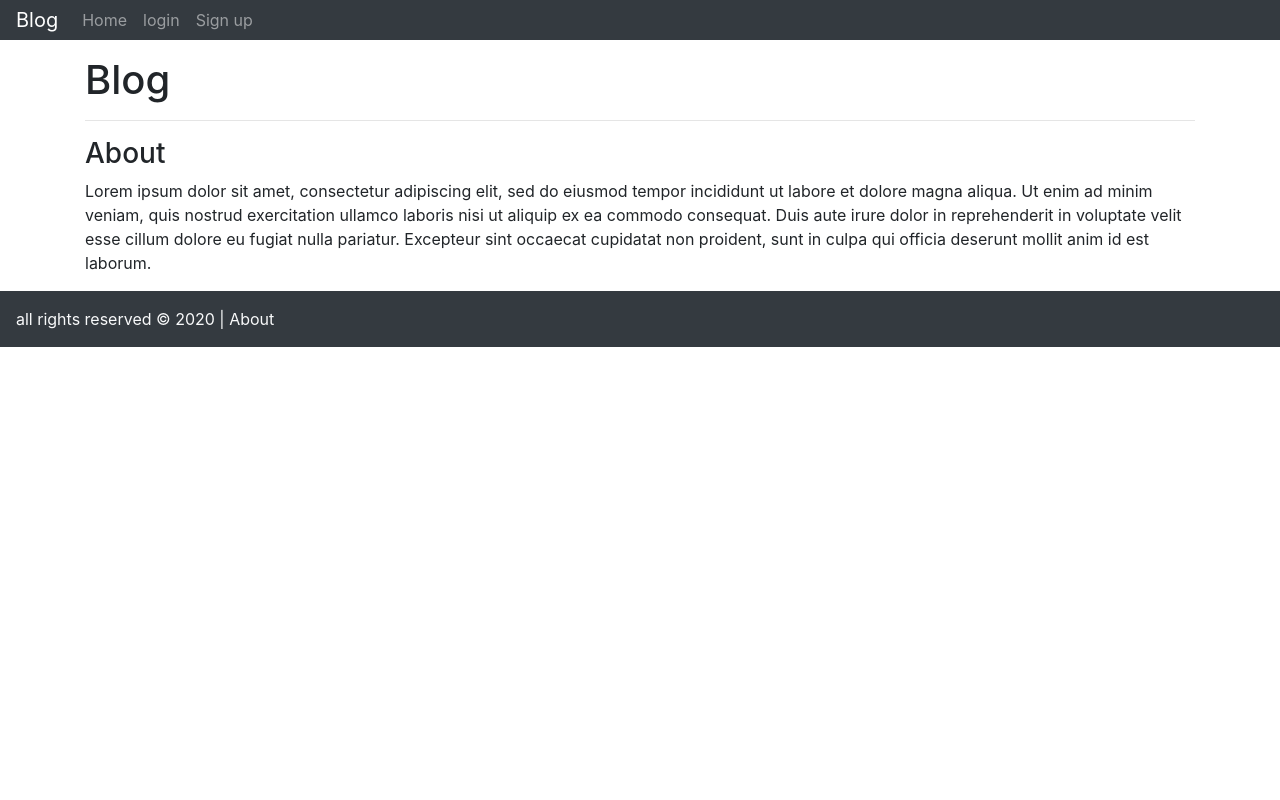
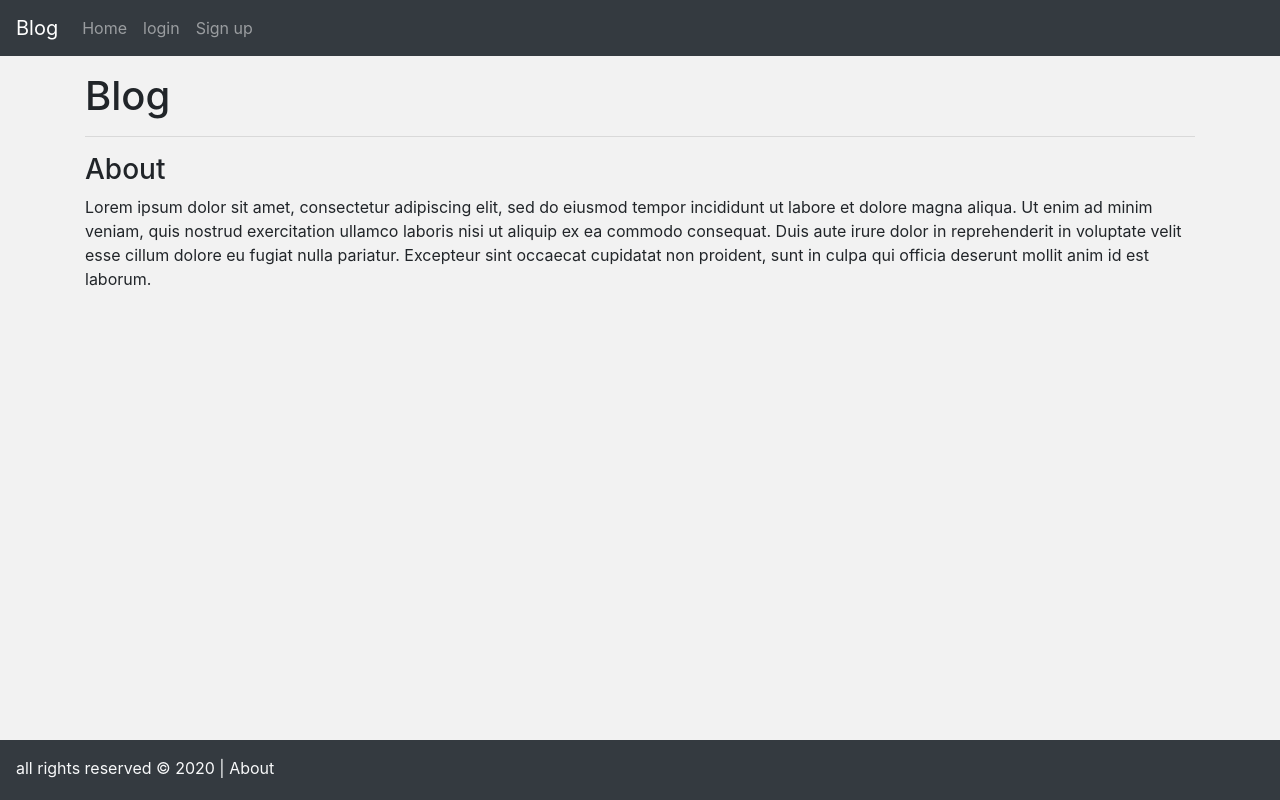
Before and after one commit to mohammed-g2/cms, a Flask app: page / in a window 1280 px wide. Run offline with Flask 2, Linux system fonts and the light colour scheme; some libraries are stand-ins or nearby versions.

Commit message:
updated the ui

```diff
--- a/app/static/css/style.css
+++ b/app/static/css/style.css
@@ -1,23 +1,16 @@
-.post {
-    background-color: antiquewhite;
-    border: 1px solid silver;
-    margin: 20px;
-    padding: 10px;
+body {
+    position: relative;
+    min-height: 100vh;
+    background-color: #f2f2f2;
 }
 
-nav {
-    background-color: azure;
-    border-bottom: 1ps solid black;
-    height: 40px;
-    padding: 5px;
+.wrapper {
+    padding-bottom: 60px;
 }
 
-nav > li {
-    display: inline;
-    margin-left: 10px;
+footer {
+    position: absolute;
+    bottom: 0;
+    width: 100%;
+    height: 60px;
 }
-
-nav > .profile-img {
-    display: flex;
-    float: right;
-}
--- a/app/static/js/main.js
+++ b/app/static/js/main.js
@@ -0,0 +1,8 @@
+(function (moment) {
+    let timeFields = document.getElementsByClassName('time');
+    for (let i = 0; i < timeFields.length; i++) {
+        let utc = moment.utc(timeFields[i].textContent).toDate();
+        let local = moment(utc).local().fromNow();
+        timeFields[i].innerHTML = local;
+    }
+})(moment);
```
